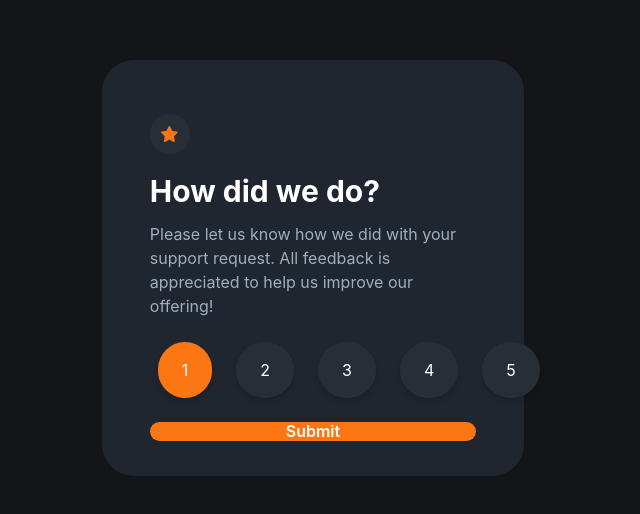
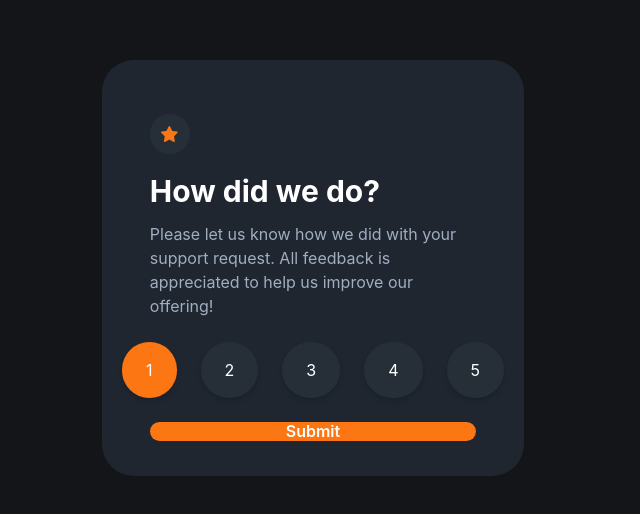
Before and after one commit to AndresHense/frontendmentor-interactive-rating-component, a React (Create React App) app: page / in a window 1280 px wide. Shown: the part 132-646 px from the top of the page, without its empty margins (327-967 px from the left). Built offline with nearby package versions, Linux system fonts and the light colour scheme.

Commit message:
center radios

```diff
--- a/src/App.js
+++ b/src/App.js
@@ -44,7 +44,7 @@ function App() {
         width={{ base: '90%', md: '65%', lg: '50%', xl: '33%' }}
         height={{ base: '80%', md: '65%', lg: '60%', xl: '52%' }}
         m='2rem'
-        px={{ base: '1rem', lg: '3rem', xl: '3rem' }}
+        px={{ base: '2rem', lg: '3rem', xl: '3rem' }}
         py='3rem'
         borderRadius='2rem'
       >
@@ -60,6 +60,7 @@ function App() {
               Please let us know how we did with your support request. All
               feedback is appreciated to help us improve our offering!
             </Text>
+            <Center>
               <HStack {...group}>
                 {options.map((value) => {
                   const radio = getRadioProps({ value });
@@ -70,6 +71,7 @@ function App() {
                   );
                 })}
               </HStack>
+            </Center>
             <Button
               onClick={handleSubmit}
               bg='#fc7613'
--- a/src/components/RadioCard.jsx
+++ b/src/components/RadioCard.jsx
@@ -24,7 +24,7 @@ const RadioCard = (props) => {
         }}
         px={{ base: 4, md: 6, lg: 6 }}
         py={{ base: 2, md: 4, lg: 4 }}
-        mx={{ base: 1, md: 2, lg: 2 }}
+        mx={{ base: 0.5, md: 2, lg: 2 }}
         my={{ base: 2, md: 4, lg: 4 }}
       >
         {props.children}
```
Lines whose indentation alone changed are shown as unchanged.
